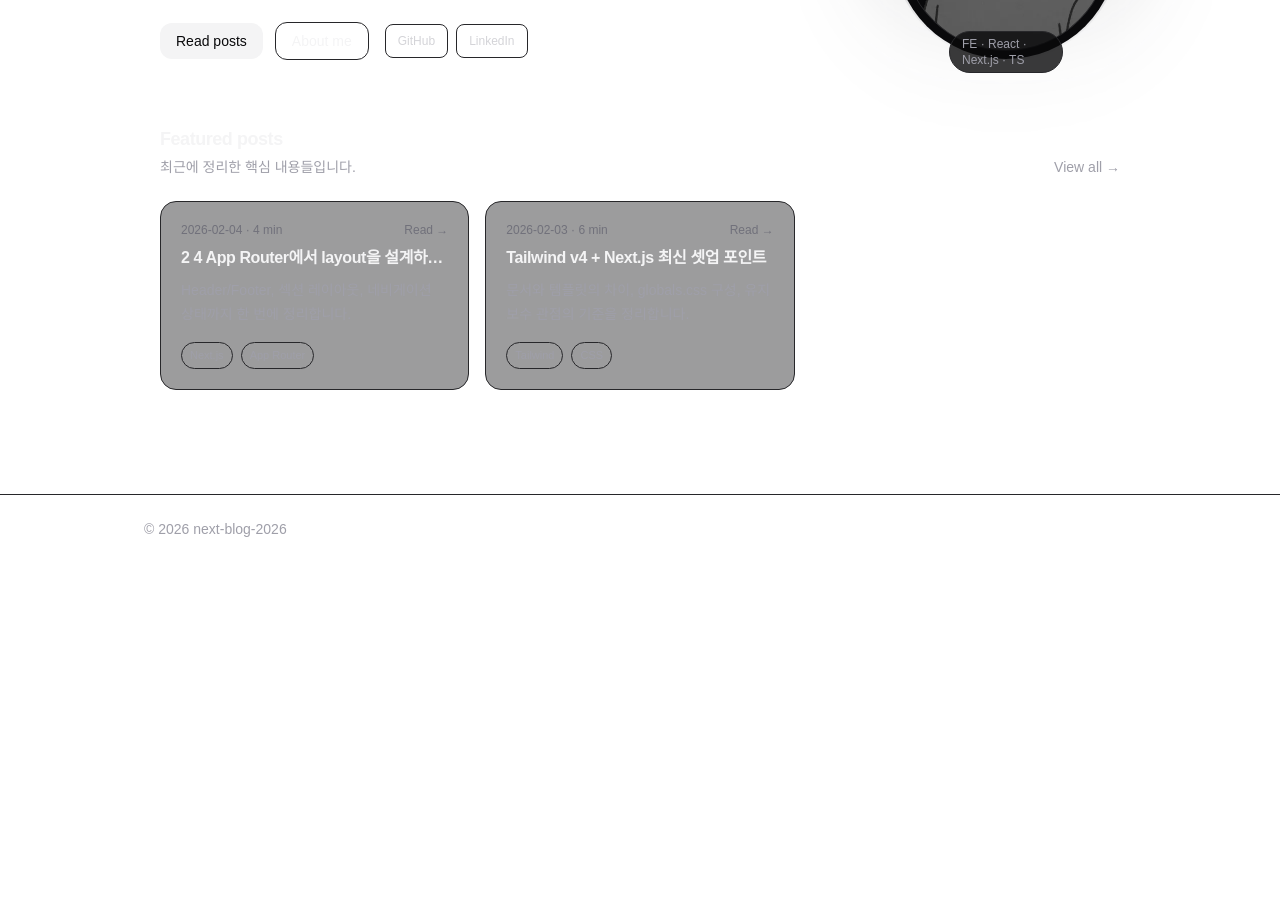
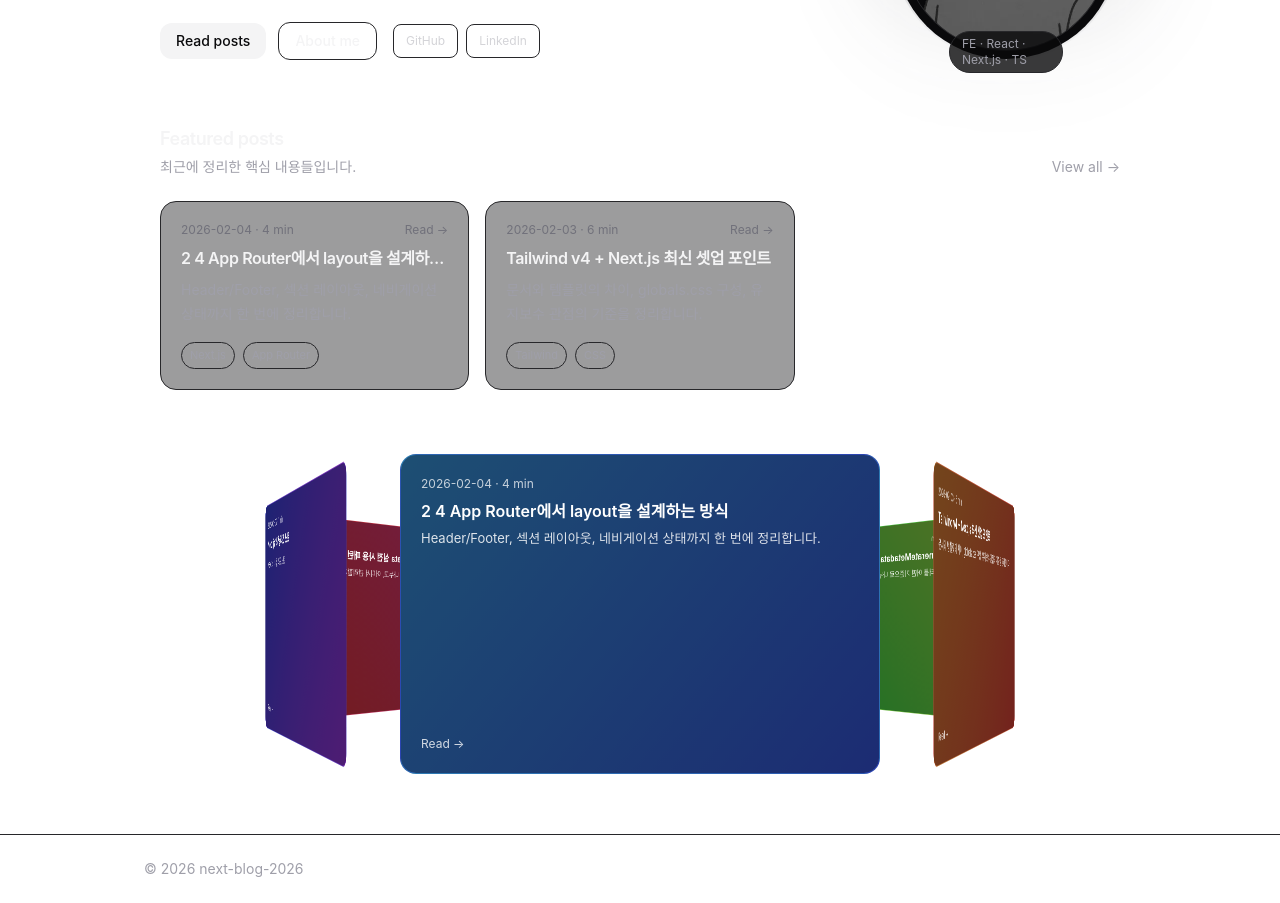
Before and after one commit to bbyik-k/portfolio-nextjs-2026, a Next.js app: page / in a window 1280 px wide. Shown: the part 320-1223 px from the top of the page. Before the commit the page ends 883 px from the top, so only its background shows below. Built offline with nearby package versions, Linux system fonts and the light colour scheme.

Commit message:
feat: add keen-slider carousel

```diff
--- a/app/components/home/FeaturedPosts.tsx
+++ b/app/components/home/FeaturedPosts.tsx
@@ -1,9 +1,10 @@
-import { getFeaturedPosts } from '@/service/posts';
+import { Post } from '@/types/post';
 import Link from 'next/link';
 import PostCard from './PostCard';
 
-export default async function FeaturedPosts() {
-  const posts = await getFeaturedPosts();
+type Props = { posts: Post[] };
+
+export default function FeaturedPosts({ posts }: Props) {
   return (
     <section className='pb-16'>
       <div className='mx-auto max-w-5xl px-4'>
--- /dev/null
+++ b/app/components/home/ProjectCarousel.css
@@ -0,0 +1,132 @@
+body {
+  margin: 0;
+  font-family: 'Inter', sans-serif;
+  -webkit-font-smoothing: antialiased;
+  -moz-osx-font-smoothing: grayscale;
+}
+
+[class^='number-slide'],
+[class*=' number-slide'] {
+  background: grey;
+  display: flex;
+  align-items: stretch;
+  justify-content: stretch;
+  height: 320px;
+  max-height: 100vh;
+}
+
+.number-slide1 {
+  background: rgb(64, 175, 255);
+  background: linear-gradient(128deg, rgba(64, 175, 255, 1) 0%, rgba(63, 97, 255, 1) 100%);
+}
+
+.number-slide2 {
+  background: rgb(255, 75, 64);
+  background: linear-gradient(128deg, rgba(255, 154, 63, 1) 0%, rgba(255, 75, 64, 1) 100%);
+}
+
+.number-slide3 {
+  background: rgb(182, 255, 64);
+  background: linear-gradient(128deg, rgba(182, 255, 64, 1) 0%, rgba(63, 255, 71, 1) 100%);
+  background: linear-gradient(128deg, rgba(189, 255, 83, 1) 0%, rgba(43, 250, 82, 1) 100%);
+}
+
+.number-slide4 {
+  background: rgb(64, 255, 242);
+  background: linear-gradient(128deg, rgba(64, 255, 242, 1) 0%, rgba(63, 188, 255, 1) 100%);
+}
+
+.number-slide5 {
+  background: rgb(255, 64, 156);
+  background: linear-gradient(128deg, rgba(255, 64, 156, 1) 0%, rgba(255, 63, 63, 1) 100%);
+}
+
+.number-slide6 {
+  background: rgb(64, 76, 255);
+  background: linear-gradient(128deg, rgba(64, 76, 255, 1) 0%, rgba(174, 63, 255, 1) 100%);
+}
+
+.wrapper {
+  display: flex;
+  justify-content: center;
+}
+.scene {
+  width: 520px;
+  height: 340px;
+  perspective: 1000px;
+  position: relative;
+}
+.scene .carousel.keen-slider {
+  width: 100%;
+  height: 100%;
+  overflow: visible;
+  position: absolute;
+  transform: translateZ(-520px);
+  transform-style: preserve-3d;
+}
+.carousel__cell {
+  position: absolute;
+  width: 480px;
+  left: 20px;
+  height: 320px;
+  border: 1px solid rgba(0, 0, 0, 0.3);
+  border-radius: 1rem;
+  overflow: hidden;
+}
+
+/* 포스트 카드 썸네일 (캐러셀 셀 내부) */
+.carousel__post-card {
+  display: flex;
+  flex-direction: column;
+  width: 100%;
+  height: 100%;
+  padding: 1.25rem;
+  background: rgba(0, 0, 0, 0.55);
+  color: #fff;
+  text-decoration: none;
+  transition: background 0.2s ease;
+}
+.carousel__post-card:hover {
+  background: rgba(0, 0, 0, 0.7);
+}
+
+.carousel__post-meta {
+  font-size: 0.75rem;
+  color: rgba(255, 255, 255, 0.75);
+  margin: 0;
+}
+
+.carousel__post-title {
+  font-size: 1rem;
+  font-weight: 600;
+  line-height: 1.3;
+  margin: 0.5rem 0 0;
+  display: -webkit-box;
+  -webkit-line-clamp: 2;
+  line-clamp: 2;
+  -webkit-box-orient: vertical;
+  overflow: hidden;
+}
+
+.carousel__post-excerpt {
+  font-size: 0.8125rem;
+  line-height: 1.5;
+  color: rgba(255, 255, 255, 0.85);
+  margin: 0.5rem 0 0;
+  flex: 1;
+  display: -webkit-box;
+  -webkit-line-clamp: 3;
+  line-clamp: 3;
+  -webkit-box-orient: vertical;
+  overflow: hidden;
+}
+
+.carousel__post-cta {
+  font-size: 0.75rem;
+  color: rgba(255, 255, 255, 0.8);
+  margin-top: auto;
+  padding-top: 0.75rem;
+}
+.carousel__post-card:hover .carousel__post-cta {
+  color: #fff;
+}
--- /dev/null
+++ b/app/components/home/ProjectCarousel.tsx
@@ -0,0 +1,62 @@
+'use client';
+import { Post } from '@/types/post';
+import Link from 'next/link';
+import './ProjectCarousel.css';
+import { useKeenSlider, KeenSliderPlugin } from 'keen-slider/react';
+// import 'keen-slider/keen-slider.min.css';
+
+const carousel: KeenSliderPlugin = (slider) => {
+  const z = 490;
+  function rotate() {
+    const deg = 360 * slider.track.details.progress;
+    slider.container.style.transform = `translateZ(-${z}px) rotateY(${-deg}deg)`;
+  }
+  slider.on('created', () => {
+    const deg = 360 / slider.slides.length;
+    slider.slides.forEach((element, idx) => {
+      element.style.transform = `rotateY(${deg * idx}deg) translateZ(${z}px)`;
+    });
+    rotate();
+  });
+  slider.on('detailsChanged', rotate);
+};
+
+const SLIDE_STYLES = ['number-slide1', 'number-slide2', 'number-slide3', 'number-slide4', 'number-slide5', 'number-slide6'] as const;
+
+type Props = { posts: Post[] };
+
+export default function ProjectCarousel({ posts }: Props) {
+  const [sliderRef] = useKeenSlider<HTMLDivElement>(
+    {
+      loop: true,
+      selector: '.carousel__cell',
+      renderMode: 'custom',
+      mode: 'free-snap',
+    },
+    [carousel]
+  );
+
+  if (posts.length === 0) return null;
+
+  return (
+    <div className='wrapper'>
+      <div className='scene'>
+        <div className='carousel keen-slider' ref={sliderRef}>
+          {posts.map((post, index) => (
+            <div key={post.slug} className={`carousel__cell ${SLIDE_STYLES[index % SLIDE_STYLES.length]}`}>
+              <Link href={`/posts/${post.slug}`} className='carousel__post-card' aria-label={`Read: ${post.title}`}>
+                <p className='carousel__post-meta'>
+                  <time dateTime={post.date}>{post.date}</time>
+                  {post.readingTime ? ` · ${post.readingTime}` : ''}
+                </p>
+                <h3 className='carousel__post-title'>{post.title}</h3>
+                <p className='carousel__post-excerpt'>{post.excerpt}</p>
+                <span className='carousel__post-cta'>Read →</span>
+              </Link>
+            </div>
+          ))}
+        </div>
+      </div>
+    </div>
+  );
+}
--- a/app/layout.tsx
+++ b/app/layout.tsx
@@ -1,6 +1,7 @@
 import type { Metadata } from 'next';
 import { Geist, Geist_Mono, Open_Sans } from 'next/font/google';
 import './globals.css';
+import 'keen-slider/keen-slider.min.css';
 import Header from './components/Header';
 import Footer from './components/Footer';
 
--- a/app/page.tsx
+++ b/app/page.tsx
@@ -1,11 +1,16 @@
 import FeaturedPosts from './components/home/FeaturedPosts';
 import Hero from './components/home/Hero';
+import ProjectCarousel from './components/home/ProjectCarousel';
+import { getAllPosts, getFeaturedPosts } from '@/service/posts';
 
-export default function HomePage() {
+export default async function HomePage() {
+  const featuredPosts = await getFeaturedPosts();
+  const allPosts = await getAllPosts();
   return (
     <>
       <Hero />
-      <FeaturedPosts />
+      <FeaturedPosts posts={featuredPosts} />
+      <ProjectCarousel posts={allPosts} />
     </>
   );
 }
--- a/data/posts/posts.json
+++ b/data/posts/posts.json
@@ -25,5 +25,32 @@
     "tags": ["SEO", "Metadata"],
     "readingTime": "7 min",
     "featured": false
+  },
+  {
+    "slug": "metadata-generateMetadata2",
+    "title": "Next.js 15 릴리즈 노트",
+    "excerpt": "Next.js 15 릴리즈 노트",
+    "date": "2026-02-02",
+    "tags": ["Next.js", "Release"],
+    "readingTime": "7 min",
+    "featured": false
+  },
+  {
+    "slug": "metadata-generateMetadata3",
+    "title": "metadata / generateMetadata 실전 사용 패턴",
+    "excerpt": "정적/동적 메타데이터를 어떤 기준으로 나누고, 어디서 관리할지 정리합니다.",
+    "date": "2026-02-02",
+    "tags": ["SEO", "Metadata"],
+    "readingTime": "7 min",
+    "featured": false
+  },
+  {
+    "slug": "metadata-generateMetadata6",
+    "title": "Next.js 15 릴리즈 노트",
+    "excerpt": "Next.js 15 릴리즈 노트",
+    "date": "2026-02-02",
+    "tags": ["Next.js", "Release"],
+    "readingTime": "7 min",
+    "featured": false
   }
 ]
--- a/package.json
+++ b/package.json
@@ -9,6 +9,7 @@
     "lint": "eslint"
   },
   "dependencies": {
+    "keen-slider": "^6.8.6",
     "next": "16.1.6",
     "react": "19.2.3",
     "react-dom": "19.2.3"
```
Also changed, not shown: 1 other file (tests, documents, lock files or other folders).
